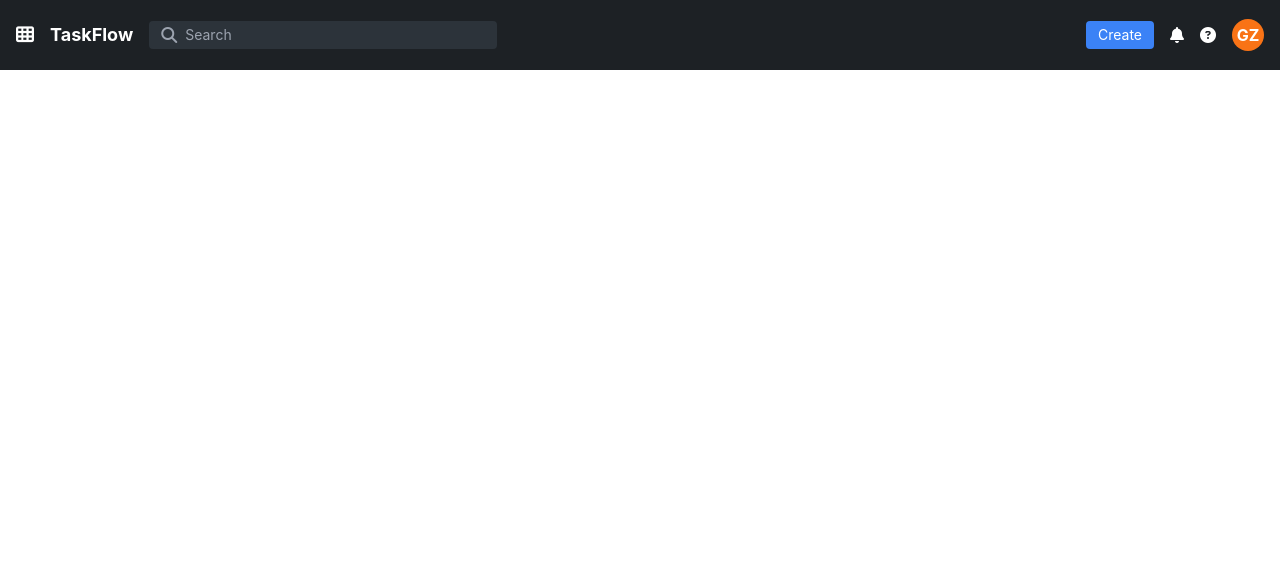
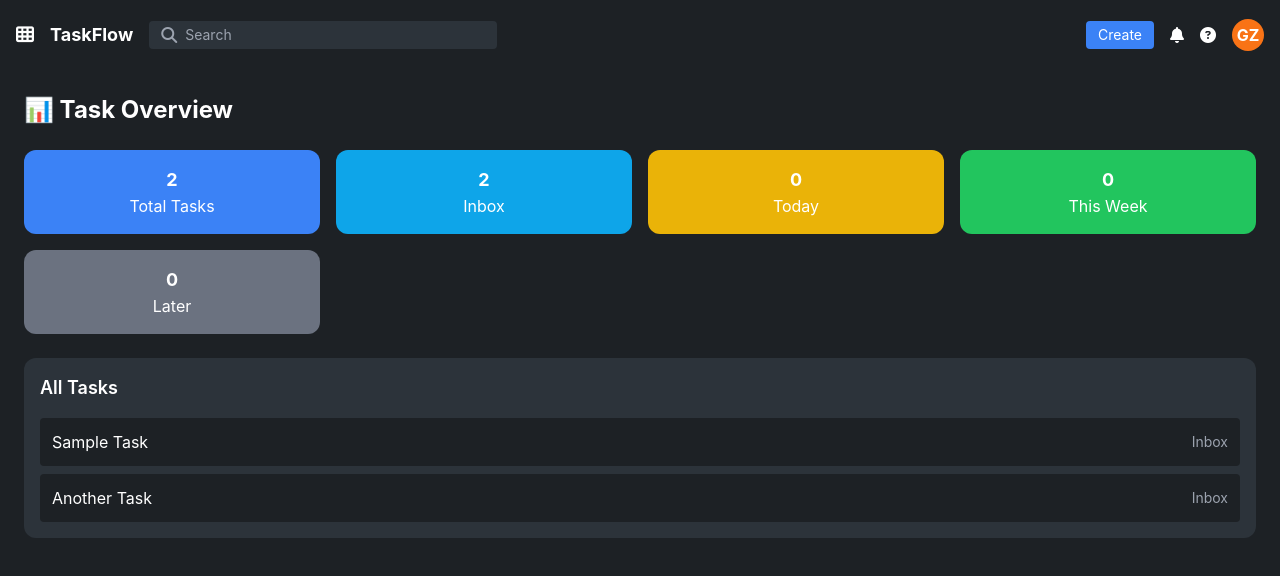
Before and after one commit to gayatrizankar/Kanban-task-manager, a React (Create React App) app: page /tasks in a window 1280 px wide. Before the commit this address had no page. Shown: the top 576 px of the page. Built offline with nearby package versions, Linux system fonts and the light colour scheme.

Commit message:
build the task section

```diff
--- a/src/App.js
+++ b/src/App.js
@@ -2,31 +2,78 @@ import React, { useState, useEffect } from "react";
 import { BrowserRouter, Routes, Route } from "react-router-dom";
 import Navbar from "./components/Navbar";
 import DashBoard from "./components/DashBoard";
-import Setting from "./components/setting";
-
+import Setting from "./components/setting"; // ✅ make sure file name is "Setting.jsx"
+import Task from "./components/Task";
 
 function App() {
 
-  const [darkMode, setDarkMode] = useState(
-    JSON.parse(localStorage.getItem("theme")) ?? true
-  );
+  // 🌙 THEME (LOAD FROM STORAGE)
+  const [darkMode, setDarkMode] = useState(() => {
+    const savedTheme = localStorage.getItem("theme");
+    return savedTheme !== null ? JSON.parse(savedTheme) : true;
+  });
 
-  // Save theme
+  // 💾 SAVE THEME
   useEffect(() => {
-    localStorage.setItem("theme", darkMode);
+    localStorage.setItem("theme", JSON.stringify(darkMode));
   }, [darkMode]);
+
+  // 📌 TASKS (LOAD FROM STORAGE)
+  const [tasks, setTasks] = useState(() => {
+    const savedTasks = localStorage.getItem("tasks");
+    return savedTasks
+      ? JSON.parse(savedTasks)
+      : [
+          { id: 1, title: "Sample Task", status: "inbox" },
+          { id: 2, title: "Another Task", status: "inbox" },
+        ];
+  });
+
+  // 💾 SAVE TASKS
+  useEffect(() => {
+    localStorage.setItem("tasks", JSON.stringify(tasks));
+  }, [tasks]);
 
   return (
     <BrowserRouter>
       <Navbar darkMode={darkMode} />
+
       <Routes>
-        <Route path="/" element={<DashBoard darkMode={darkMode} />} />
+
+        {/* DASHBOARD */}
+        <Route
+          path="/"
+          element={
+            <DashBoard
+              tasks={tasks}
+              setTasks={setTasks}
+              darkMode={darkMode}
+            />
+          }
+        />
+
+        {/* SETTINGS */}
         <Route
           path="/settings"
           element={
-            <Setting darkMode={darkMode} setDarkMode={setDarkMode} />
+            <Setting
+              darkMode={darkMode}
+              setDarkMode={setDarkMode}
+            />
           }
         />
+
+        {/* TASK PAGE */}
+        <Route
+          path="/tasks"
+          element={
+            <Task
+              tasks={tasks}
+              darkMode={darkMode}
+            />
+          }
+        />
+
       </Routes>
     </BrowserRouter>
   );
--- a/src/components/DashBoard.jsx
+++ b/src/components/DashBoard.jsx
@@ -1,11 +1,6 @@
 import React, { useState } from "react";
 
-const DashBoard = ({ darkMode }) => {
-
-  const [tasks, setTasks] = useState([
-    { id: 1, title: "Sample Task", status: "inbox" },
-    { id: 2, title: "Another Task", status: "inbox" },
-  ]);
+const DashBoard = ({ tasks, setTasks, darkMode }) => {
 
   const [newTask, setNewTask] = useState("");
   const [columns, setColumns] = useState(["today", "week", "later"]);
--- a/src/components/Navbar.jsx
+++ b/src/components/Navbar.jsx
@@ -159,7 +159,13 @@ const Navbar = ({ darkMode }) => {
               Dashboard
             </li>
 
-            <li className="cursor-pointer hover:text-blue-400">
+            <li
+            onClick={() => {
+                navigate("/tasks");
+                setShowMenu(false);
+              }}
+
+            className="cursor-pointer hover:text-blue-400">
               Tasks
             </li>
 
--- /dev/null
+++ b/src/components/Task.jsx
@@ -0,0 +1,76 @@
+import React from "react";
+
+const Task = ({ tasks = [], darkMode }) => {
+
+  // COUNT TASKS
+  const total = tasks.length;
+  const inbox = tasks.filter(t => t.status === "inbox").length;
+  const today = tasks.filter(t => t.status === "today").length;
+  const week = tasks.filter(t => t.status === "week").length;
+  const later = tasks.filter(t => t.status === "later").length;
+
+  return (
+    <div className={`min-h-screen p-6 ${
+      darkMode ? "bg-[#1d2125] text-white" : "bg-gray-100 text-black"
+    }`}>
+
+      <h1 className="text-2xl font-bold mb-6">📊 Task Overview</h1>
+
+      {/* SUMMARY CARDS */}
+      <div className="grid grid-cols-2 md:grid-cols-4 gap-4 mb-6">
+
+        <div className="bg-blue-500 p-4 rounded-xl text-center">
+          <h2 className="text-lg font-bold">{total}</h2>
+          <p>Total Tasks</p>
+        </div>
+
+        <div className="bg-sky-500 p-4 rounded-xl text-center">
+          <h2 className="text-lg font-bold">{inbox}</h2>
+          <p>Inbox</p>
+        </div>
+
+        <div className="bg-yellow-500 p-4 rounded-xl text-center">
+          <h2 className="text-lg font-bold">{today}</h2>
+          <p>Today</p>
+        </div>
+
+        <div className="bg-green-500 p-4 rounded-xl text-center">
+          <h2 className="text-lg font-bold">{week}</h2>
+          <p>This Week</p>
+        </div>
+
+        <div className="bg-gray-500 p-4 rounded-xl text-center col-span-2 md:col-span-1">
+          <h2 className="text-lg font-bold">{later}</h2>
+          <p>Later</p>
+        </div>
+
+      </div>
+
+      {/* TASK LIST */}
+      <div className="bg-[#2c333a] p-4 rounded-xl">
+        <h2 className="text-lg font-semibold mb-4">All Tasks</h2>
+
+        <div className="space-y-2 max-h-[400px] overflow-y-auto">
+          {tasks.length === 0 ? (
+            <p className="text-gray-400">No tasks yet</p>
+          ) : (
+            tasks.map(task => (
+              <div
+                key={task.id}
+                className="flex justify-between items-center p-3 rounded bg-[#1d2125] hover:scale-[1.02] transition"
+              >
+                <span>{task.title}</span>
+                <span className="text-sm capitalize text-gray-400">
+                  {task.status}
+                </span>
+              </div>
+            ))
+          )}
+        </div>
+      </div>
+
+    </div>
+  );
+};
+
+export default Task;
--- a/src/components/setting.jsx
+++ b/src/components/setting.jsx
@@ -60,7 +60,7 @@ const Setting = ({ darkMode, setDarkMode }) => {
                 darkMode ? "bg-green-500" : "bg-gray-500"
               }`}
             >
-              {darkMode ? "ON" : "OFF"}
+              {darkMode ? "OFF" : "ON"}
             </button>
           </div>
         </div>
```
